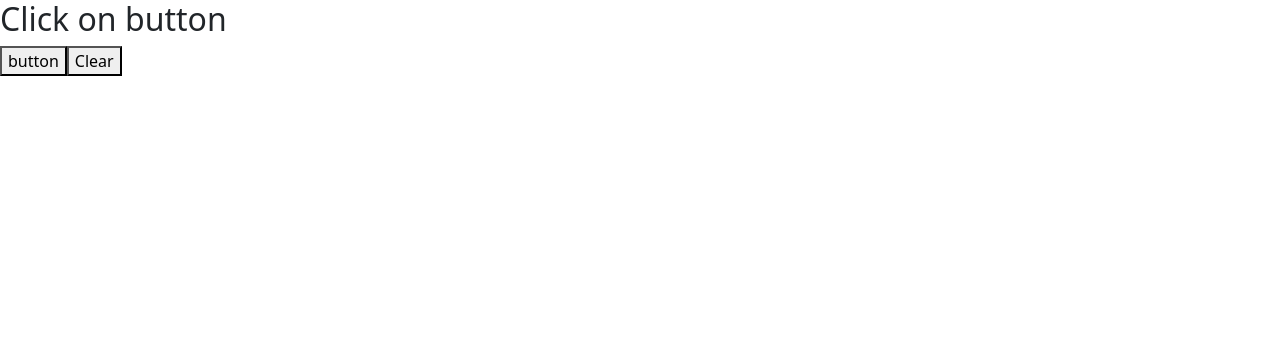
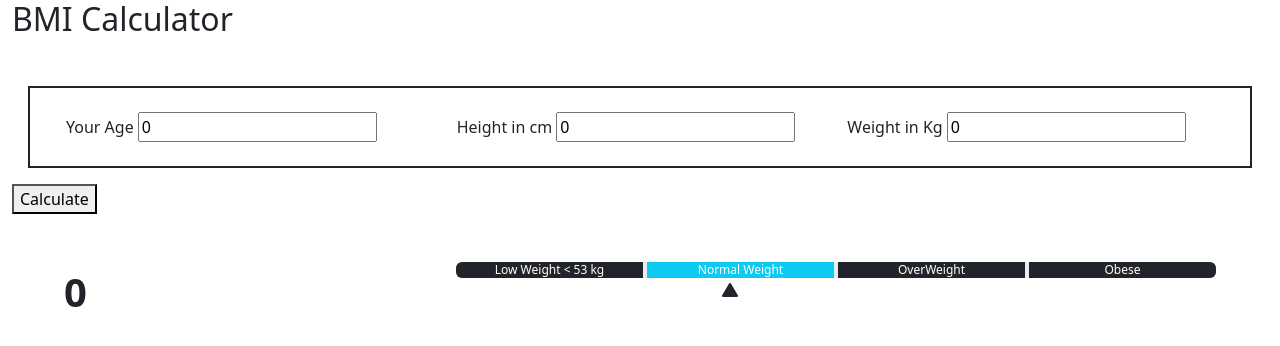
Before and after one commit to souravsambitbehera/shopping-react, a React (Create React App) app: page / in a window 1280 px wide. Shown: the top 346 px of the page. Built offline with nearby package versions, Linux system fonts and the light colour scheme.

Commit message:
bmi calculator

```diff
--- /dev/null
+++ b/src/components/bmi-calculator/bmi.calculator.component.js
@@ -0,0 +1,96 @@
+import { useState } from "react";
+
+export function BmiCalculator() {
+  const [age, setAge] = useState(0);
+  const [height, setHeight] = useState(0);
+  const [weight, setWeight] = useState(0);
+  const [bmi, setBmi] = useState(0);
+  const [bmiResult , setBmiResult] = useState('');
+  const [bmiMsg, setBmiMsg] = useState('');
+
+  function OnGetAge(e) {
+    setAge(e.target.value);
+  }
+  function OnGetHeight(e) {
+    setHeight(e.target.value);
+  }
+  function OnGetWeight(e) {
+    setWeight(e.target.value);
+  }
+  function HandelCalculate() {
+    let bmi = (weight / (height * height)) * 10000;
+    setBmi(bmi);
+    if (bmi<18.5) {
+        setBmiResult("UnderWeight Bmi");
+    }
+    else if (bmi>=18.5 && bmi<25) {
+        setBmiResult("NormalWeight Bmi")
+    }
+    else if (bmi>=25 && bmi<30) {
+        setBmiResult("OverWeight Bmi")
+    }else{
+        setBmiResult("Obese Bmi")
+    }
+    setBmiMsg("")
+  }
+
+  return (
+    <div className="container-fluid">
+      <div className="row">
+        <h2 className="mb-4">BMI Calculator</h2>
+      </div>
+
+      <div className="row mt-4 border border-dark border-2 p-4 m-3">
+        <div className="col">
+          Your Age{" "}
+          <input
+            type="text"
+            id="age"
+            name="age"
+            onChange={OnGetAge}
+            value={age}
+          />
+        </div>
+        <div className="col">
+          Height in cm <input type="text" onChange={OnGetHeight} value={height} />
+        </div>
+        <div className="col">
+          Weight in Kg <input type="text" onChange={OnGetWeight} value={weight} />
+        </div>
+      </div>
+      <div>
+        <button onClick={HandelCalculate}>Calculate</button>
+      </div>
+
+      <div className="row mt-4 p-4 m-3">
+        <div className="col-4 fs-1 fw-bold">{Math.round(bmi * 10) / 10}
+        <h2>{bmiResult}</h2>
+
+        </div>
+
+        <div className="col-8">
+          <div className="progress">
+            <div className="progress-bar me-1 bg-dark" style={{ width: "25%" }}>
+              Low Weight &lt; 53 kg
+            </div>
+            <div className="progress-bar me-1 bg-info" style={{ width: "25%" }}>
+              Normal Weight
+            </div>
+            <div className="progress-bar me-1 bg-dark" style={{ width: "25%" }}>
+              OverWeight
+            </div>
+            <div className="progress-bar bg-dark" style={{ width: "25%" }}>
+              Obese
+            </div>
+          </div>
+          <div>
+            <span
+              style={{ marginLeft: "35%" }}
+              className="bi bi-triangle-fill"
+            ></span>
+          </div>
+        </div>
+      </div>
+    </div>
+  );
+}
--- a/src/index.js
+++ b/src/index.js
@@ -13,6 +13,7 @@ import { NasaComponent } from './components/nasa-component/nasa.component';
 import {ShoppingComponent} from './components/shopping/shopping.component';
 import { StyleDemoComponent } from './components/style-demo/styledemo.component';
 import { EventComponent } from './components/event-component/event.component';
+import { BmiCalculator } from './components/bmi-calculator/bmi.calculator.component';
 
 const root = ReactDOM.createRoot(document.getElementById('root'));
 root.render(
@@ -24,10 +25,11 @@ root.render(
     {/* <NetflixHeader/> */}
 
     {/* <NasaComponent /> */}
-    <EventComponent />
+    {/* <EventComponent /> */}
+
     {/* <ShoppingComponent/> */}
     {/* <StyleDemoComponent /> */}
-
+    <BmiCalculator />
   </React.StrictMode>
 );
 
```
